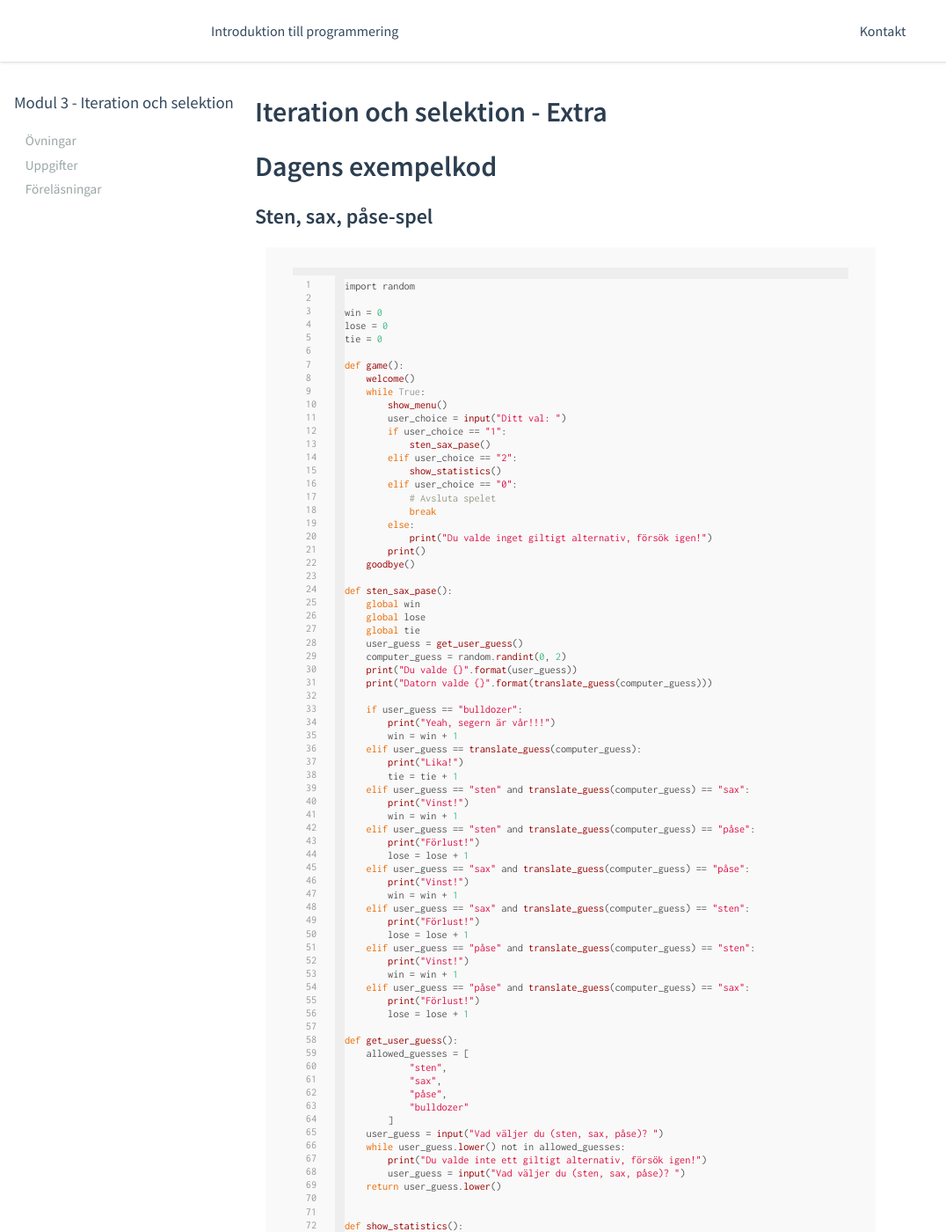
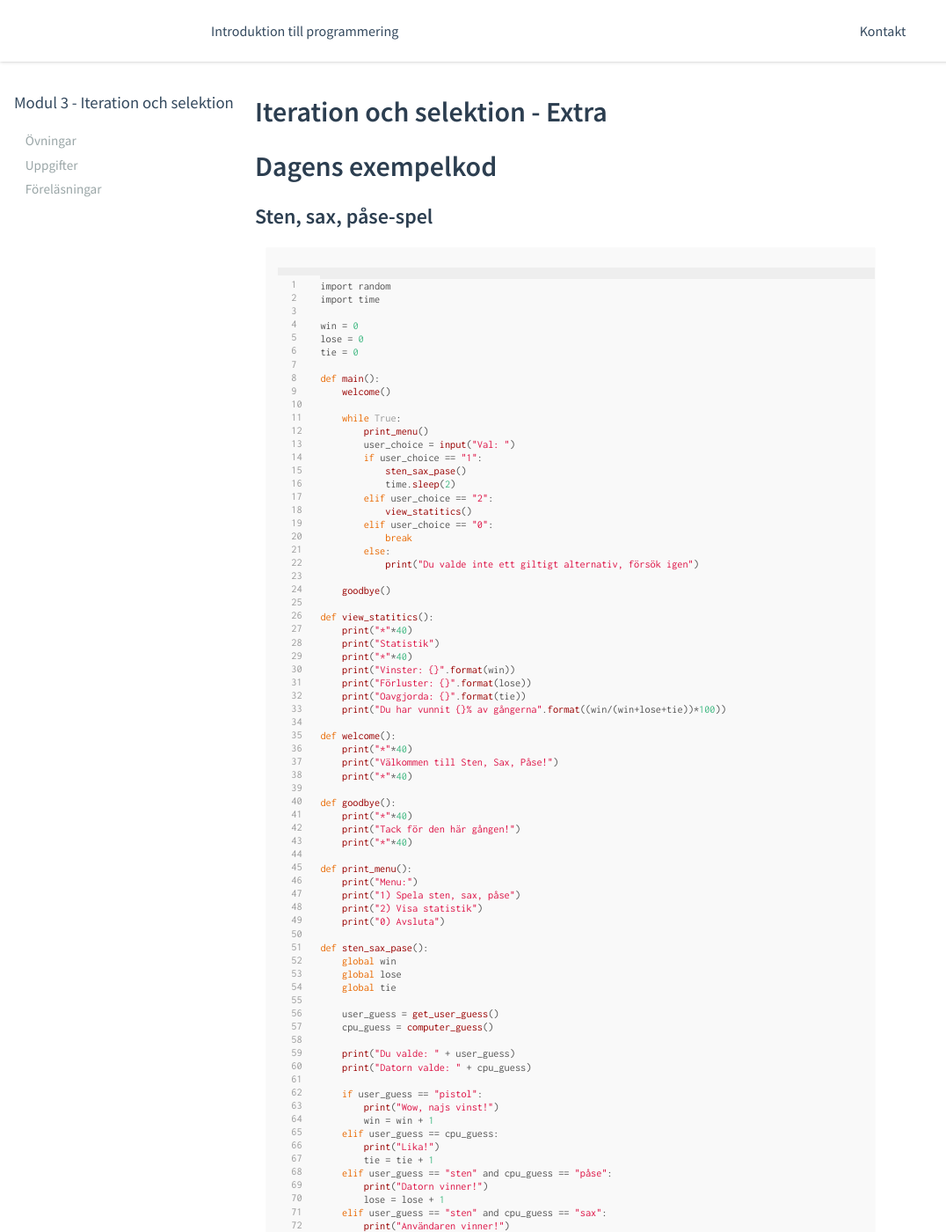
Before and after one commit to mau-dvmt/ia-python, a Jekyll site: the page built from modules/m3/lectures/F02.md, in a window 1280 px wide and 1400 px high. Shown: the whole window at 88% size, without its empty margins (0-1076 px from the left). Built offline with Jekyll 4.4.1, drawn with Linux system fonts in a browser that asks for light colours; some of the changed text lies outside the part shown.

Commit message:
Added extra lecture

```diff
--- a/_data/m3.yml
+++ b/_data/m3.yml
@@ -21,5 +21,5 @@
 lectures:
     - name: 1. Iteration och selektion
       file: F01
-#    - name: 2. Extra (sten, sax, påse)
-#      file: F02
+    - name: 2. Extra (sten, sax, påse)
+      file: F02
--- a/modules/m3/lectures/F02.md
+++ b/modules/m3/lectures/F02.md
@@ -14,110 +14,129 @@
 
 {% highlight python linenos %}
 import random
+import time
 
 win = 0
 lose = 0
 tie = 0
 
-def game():
+def main():
     welcome()
+
     while True:
-        show_menu()
-        user_choice = input("Ditt val: ")
+        print_menu()
+        user_choice = input("Val: ")
         if user_choice == "1":
             sten_sax_pase()
+            time.sleep(2)
         elif user_choice == "2":
-            show_statistics()
+            view_statitics()
         elif user_choice == "0":
-            # Avsluta spelet
             break
         else:
-            print("Du valde inget giltigt alternativ, försök igen!")
-        print()
+            print("Du valde inte ett giltigt alternativ, försök igen")
+
     goodbye()
+
+def view_statitics():
+    print("*"*40)
+    print("Statistik")
+    print("*"*40)
+    print("Vinster: {}".format(win))
+    print("Förluster: {}".format(lose))
+    print("Oavgjorda: {}".format(tie))
+    print("Du har vunnit {}% av gångerna".format((win/(win+lose+tie))*100))
+
+def welcome():
+    print("*"*40)
+    print("Välkommen till Sten, Sax, Påse!")
+    print("*"*40)
+
+def goodbye():
+    print("*"*40)
+    print("Tack för den här gången!")
+    print("*"*40)
+
+def print_menu():
+    print("Menu:")
+    print("1) Spela sten, sax, påse")
+    print("2) Visa statistik")
+    print("0) Avsluta")
 
 def sten_sax_pase():
     global win
     global lose
     global tie
+
     user_guess = get_user_guess()
-    computer_guess = random.randint(0, 2)
-    print("Du valde {}".format(user_guess))
-    print("Datorn valde {}".format(translate_guess(computer_guess)))
+    cpu_guess = computer_guess()
 
-    if user_guess == "bulldozer":
-        print("Yeah, segern är vår!!!")
+    print("Du valde: " + user_guess)
+    print("Datorn valde: " + cpu_guess)
+
+    if user_guess == "pistol":
+        print("Wow, najs vinst!")
         win = win + 1
-    elif user_guess == translate_guess(computer_guess):
+    elif user_guess == cpu_guess:
         print("Lika!")
         tie = tie + 1
-    elif user_guess == "sten" and translate_guess(computer_guess) == "sax":
-        print("Vinst!")
+    elif user_guess == "sten" and cpu_guess == "påse":
+        print("Datorn vinner!")
+        lose = lose + 1
+    elif user_guess == "sten" and cpu_guess == "sax":
+        print("Användaren vinner!")
         win = win + 1
-    elif user_guess == "sten" and translate_guess(computer_guess) == "påse":
-        print("Förlust!")
+    elif user_guess == "sax" and cpu_guess == "påse":
+        print("Användaren vinner!")
+        win = win + 1
+    elif user_guess == "sax" and cpu_guess == "sten":
+        print("Datorn vinner!")
         lose = lose + 1
-    elif user_guess == "sax" and translate_guess(computer_guess) == "påse":
-        print("Vinst!")
+    elif user_guess == "påse" and cpu_guess == "sten":
+        print("Användaren vinner!")
         win = win + 1
-    elif user_guess == "sax" and translate_guess(computer_guess) == "sten":
-        print("Förlust!")
+    elif user_guess == "påse" and cpu_guess == "sax":
+        print("Datorn vinner!")
         lose = lose + 1
-    elif user_guess == "påse" and translate_guess(computer_guess) == "sten":
-        print("Vinst!")
-        win = win + 1
-    elif user_guess == "påse" and translate_guess(computer_guess) == "sax":
-        print("Förlust!")
-        lose = lose + 1
+    else:
+        print("Kunde inte utse vinnare (något är knasigt!")
 
 def get_user_guess():
-    allowed_guesses = [
-            "sten",
-            "sax",
-            "påse",
-            "bulldozer"
-        ]
-    user_guess = input("Vad väljer du (sten, sax, påse)? ")
-    while user_guess.lower() not in allowed_guesses:
-        print("Du valde inte ett giltigt alternativ, försök igen!")
-        user_guess = input("Vad väljer du (sten, sax, påse)? ")
-    return user_guess.lower()
+
+    '''
+    accept_answer = ["sten", "sax", "påse"]
+
+    user_choice = ""
+    while user_choice not in accept_answer:
+        user_choice = input("Välj sten, sax eller påse: ").lower()
+    '''
+
+    user_choice = ""
+    while user_choice != "sten" and user_choice != "sax" and user_choice != "påse" and user_choice != "pistol":
+        user_choice = input("Välj sten, sax eller påse: ").lower()
+
+    '''
+    while True:
+        user_choice = input("Väl sten, sax eller påse: ")
+        if user_choice != "sten" or user_choice != "sax" or user_choice != "påse":
+            print("Felaktigt val, försök igen!")
+        else:
+            break
+    '''
+
+    return user_choice
 
 
-def show_statistics():
-    print("Resultat")
-    print("*"*40)
-    print("Du har spelat {} gånger".format(win+lose+tie))
-    print("Vinster: {}".format(win))
-    print("Förluster: {}".format(lose))
-    print("Lika: {}".format(tie))
+def computer_guess():
+    random_number = random.randint(1,3)
+    if random_number == 1:
+        return "sten"
+    elif random_number == 2:
+        return "sax"
+    elif random_number == 3:
+        return "påse"
 
-def translate_guess(nr):
-    if nr == 0:
-        return "sten"
-    elif nr == 1:
-        return "sax"
-    elif nr == 2:
-        return "påse"
-    else:
-        return "Det finns inget värde för din gissning"
 
-def welcome():
-    print("*"*40)
-    print("Välkommen till spelet!")
-    print("*"*40)
-
-def goodbye():
-    print("*"*40)
-    print("Tack för att du spelade!")
-    print("*"*40)
-
-def show_menu():
-    print("Välj ett av följande: ")
-    print("1) Spela")
-    print("2) Visa statistik")
-    print("0) Avsluta")
-
-game()
+main()
 
 {% endhighlight %}
```
